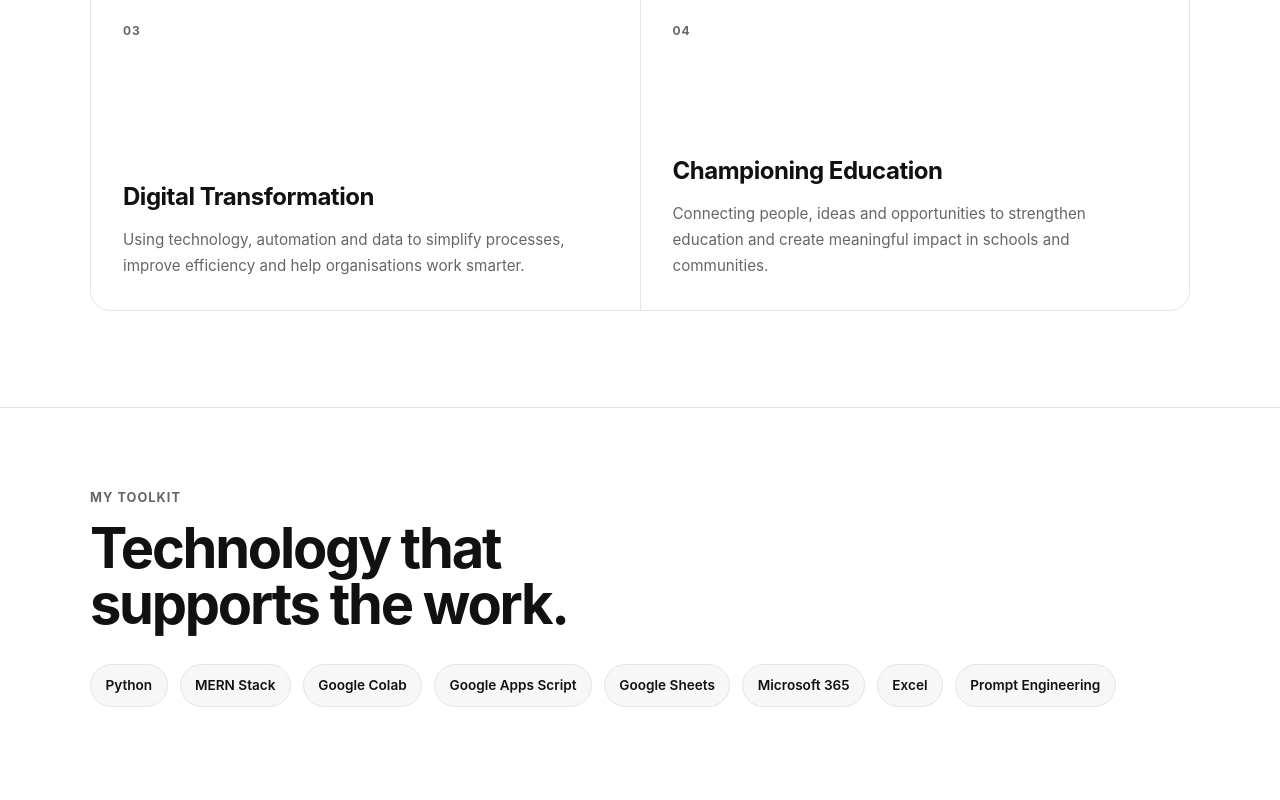
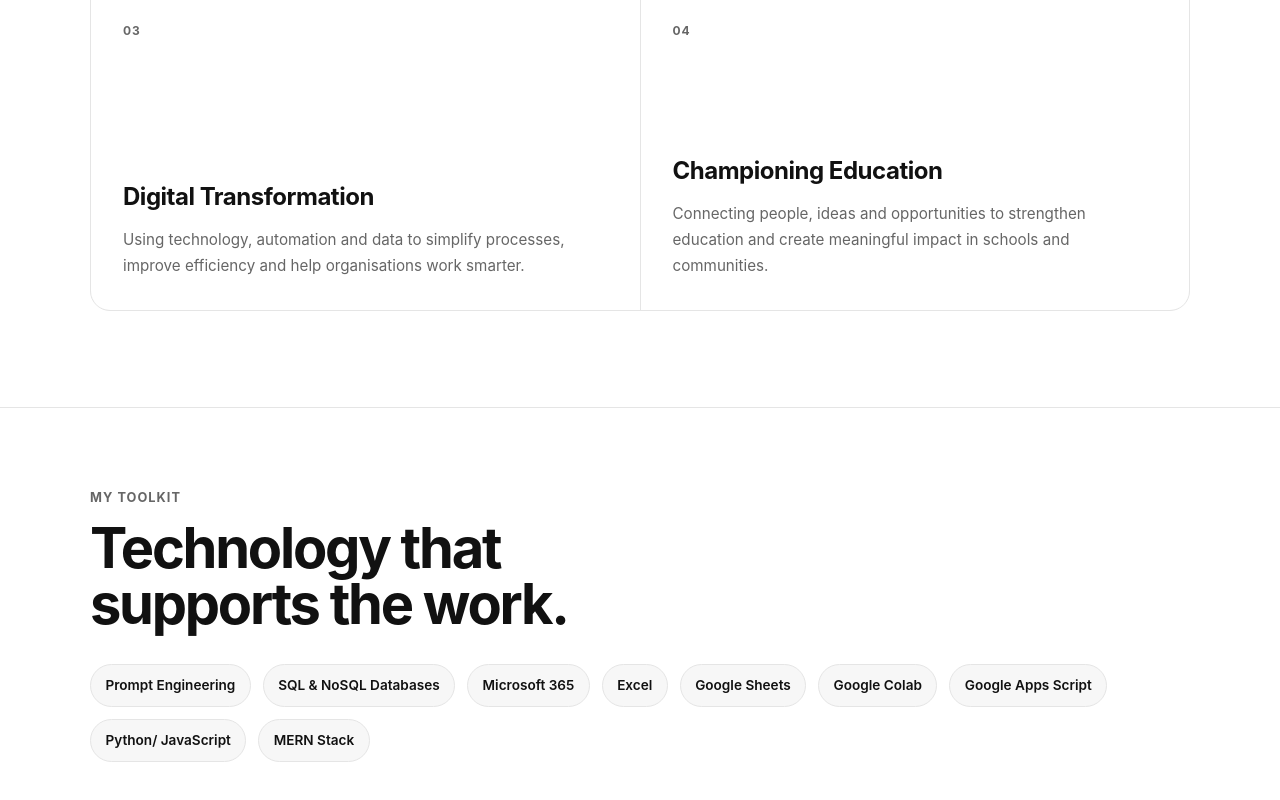
Before and after one commit to NgNgari/felix-profile, a React (Vite) app: page / in a window 1280 px wide. Shown: the part 1564-2364 px from the top of the page. Built offline with nearby package versions, Linux system fonts and the light colour scheme.

Commit message:
Update to datat/toolkit

```diff
--- a/src/data/socials.js
+++ b/src/data/socials.js
@@ -1,6 +1,6 @@
 const socials = {
-  linkedin: "https://www.linkedin.com/",
-  github: "https://github.com/",
+  linkedin: "https://www.linkedin.com/in/felixnngari/",
+  github: "https://github.com/NgNgari",
   whatsapp: "https://wa.me/254712135775",
 };
 
--- a/src/data/toolkit.js
+++ b/src/data/toolkit.js
@@ -1,12 +1,13 @@
 const toolkit = [
-  "Python",
-  "MERN Stack",
+  "Prompt Engineering",
+  "SQL & NoSQL Databases",
+  "Microsoft 365",
+  "Excel",
+  "Google Sheets",
   "Google Colab",
   "Google Apps Script",
-  "Google Sheets",
-  "Microsoft 365",
-  "Excel",
-  "Prompt Engineering",
+  "Python/ JavaScript",
+  "MERN Stack",
 ];
 
 export default toolkit;
```
